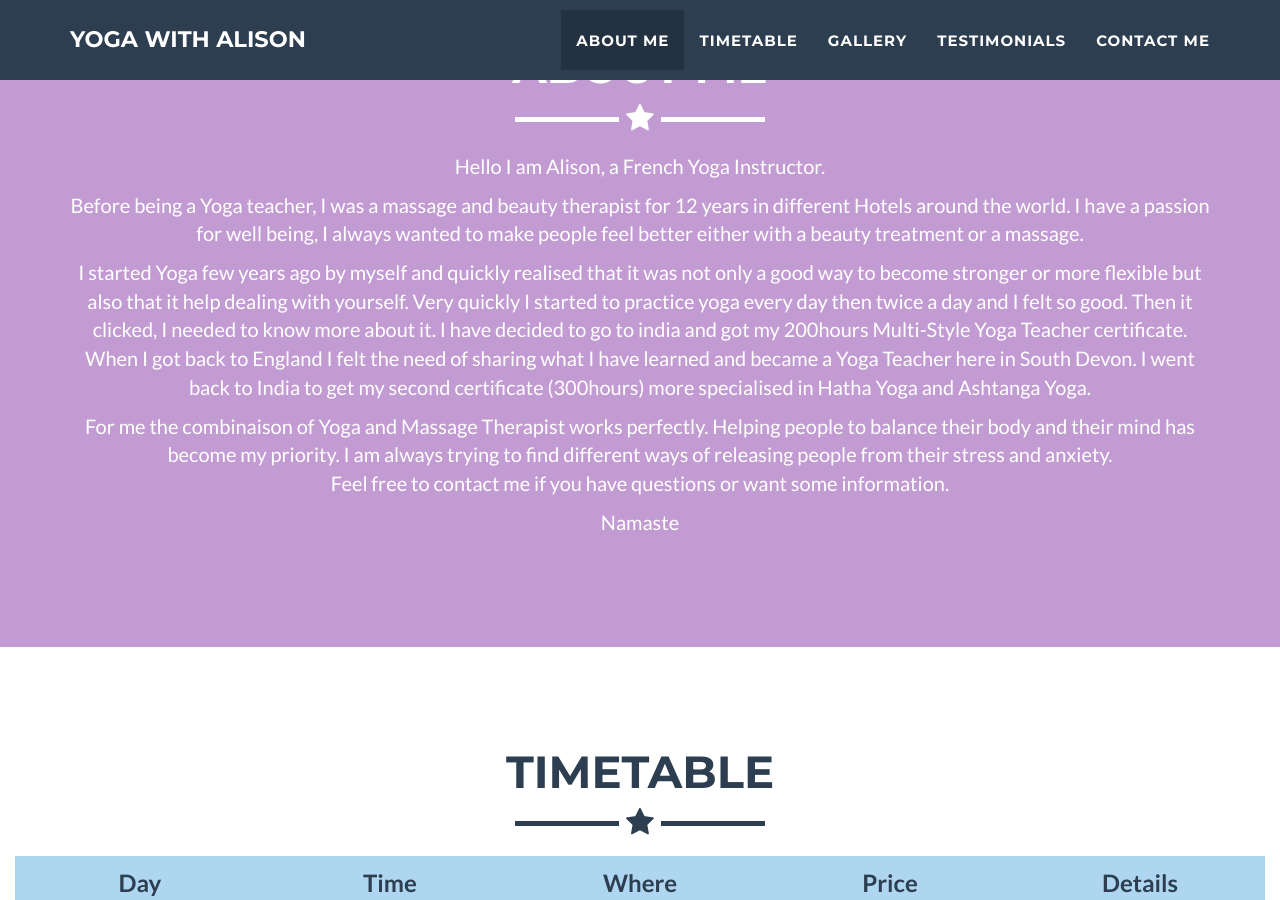
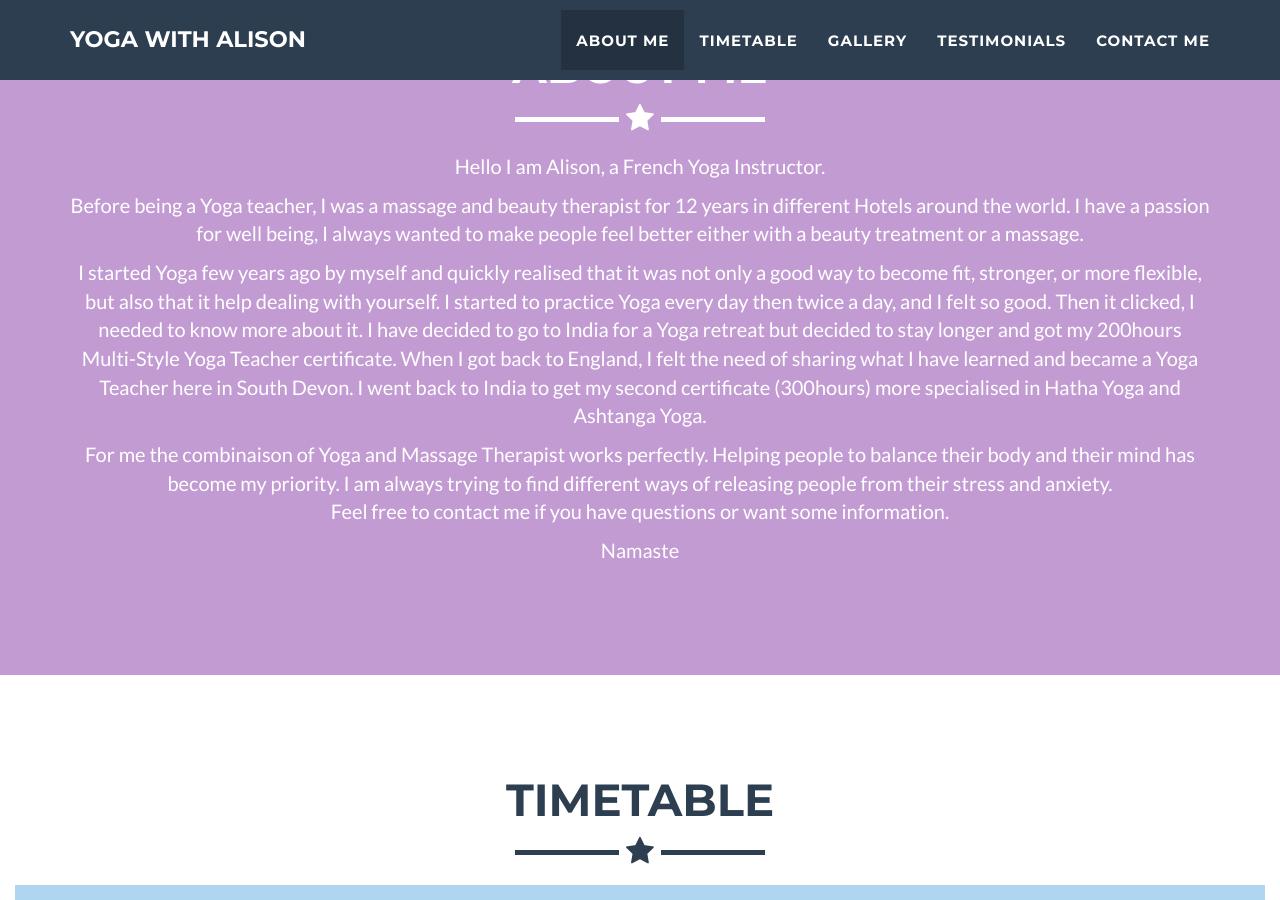
Before and after one commit to YogaWithAlison/yogawithalison.github.io, a Jekyll site: the page built from index.html, in a window 1280 px wide and 900 px high, scrolled down 975 px. Built offline with Jekyll 4.4.1, drawn with Linux system fonts in a browser that asks for light colours.

Commit message:
Update about.html

```diff
--- a/_includes/about.html
+++ b/_includes/about.html
@@ -11,8 +11,9 @@
                 <div class="col-lg-4 col-lg-offset-2" style="width: 100%; margin: 0; padding: 0;">
                  <p>Hello I am Alison, a French Yoga Instructor.</p>
                  <p>Before being a Yoga teacher, I was a massage and beauty therapist for 12 years in different Hotels around the world. I have a passion for well being, I always wanted to make people feel better either with a beauty treatment or a massage.</p>
-                 <p>I started Yoga few years ago by myself and quickly realised that it was not only a good way to become stronger or more flexible but also that it help dealing with yourself. Very quickly I started to practice yoga every day then twice a day and I felt so good. Then it clicked, I needed to know more about it. I have decided to go to india and got my 200hours Multi-Style Yoga Teacher certificate. When I got back to England I felt the need of sharing what I have learned and became a Yoga Teacher here in South Devon. I went back to India to get my second certificate (300hours) more specialised in Hatha Yoga and Ashtanga Yoga.</p>
-                 <p>For me the combinaison of Yoga and Massage Therapist works perfectly. Helping people to balance their body and their mind has become my priority. I am always trying to find different ways of releasing people from their stress and anxiety. <br/>Feel free to contact me if you have questions or want some information.</p>
+                 <p>I started Yoga few years ago by myself and quickly realised that it was not only a good way to become fit, stronger, or more flexible, but also that it help dealing with yourself. I started to practice Yoga every day then twice a day, and I felt so good. Then it clicked, I needed to know more about it. I have decided to go to India for a Yoga retreat but decided to stay longer and got my 200hours Multi-Style Yoga Teacher certificate. When I got back to England, I felt the need of sharing what I have learned and became a Yoga Teacher here in South Devon. I went back to India to get my second certificate (300hours) more specialised in Hatha Yoga and Ashtanga Yoga.</p>
+                 <p>For me the combinaison of Yoga and Massage Therapist works perfectly. Helping people to balance their body and their mind has become my priority. I am always trying to find different ways of releasing people from their stress and anxiety.  <br/>Feel free to contact me if you have questions or want some information.</p>
+
                  <p>Namaste</p>
                 </div>
             </div>
```
